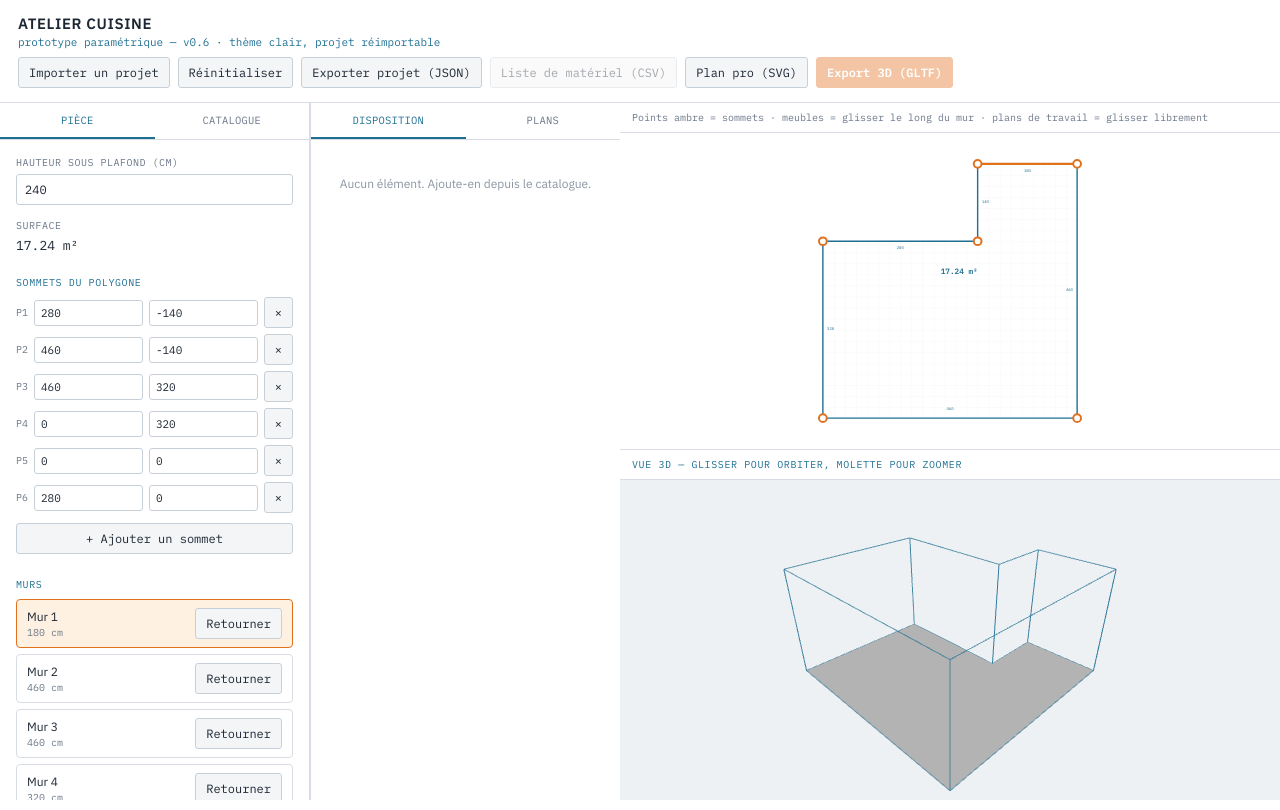
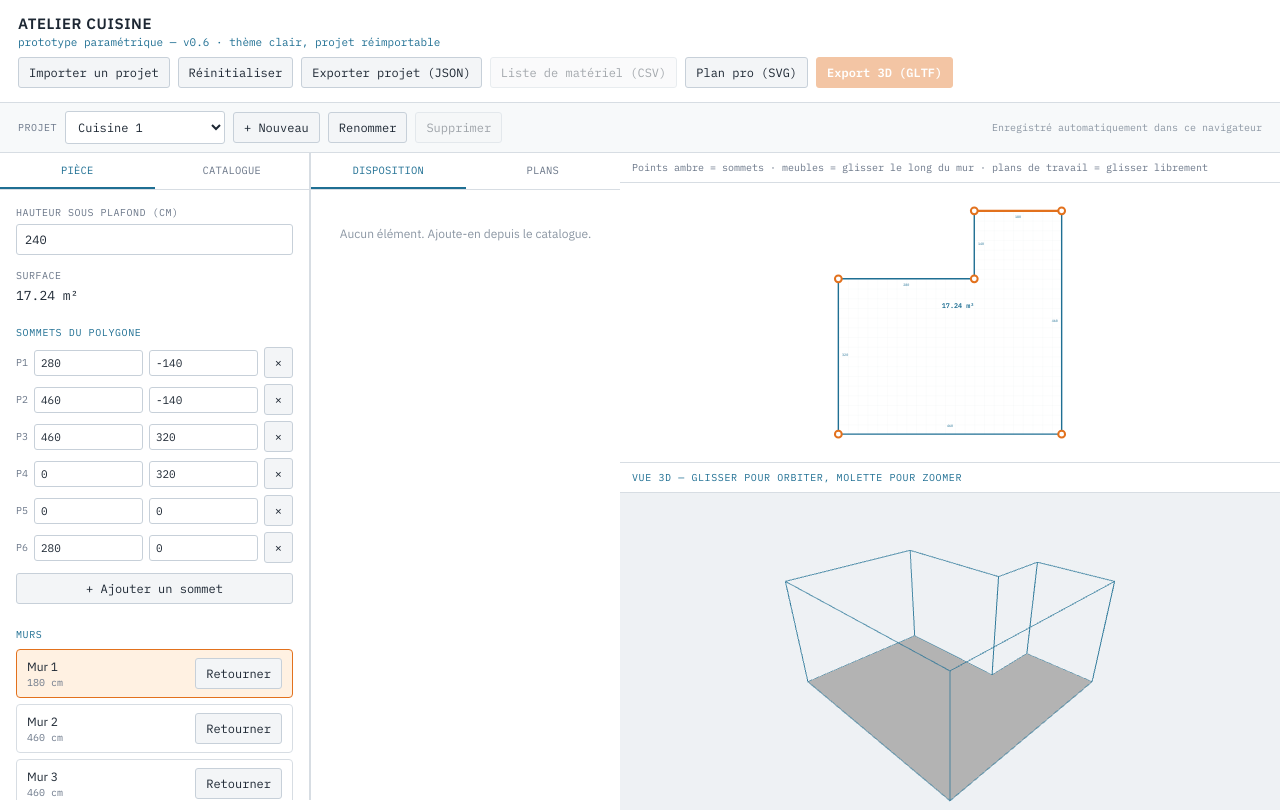
Before and after one commit to mplantey-io/cuisineMaker, a React (Vite) app: page / in a window 1280 px wide. Built offline with nearby package versions, Linux system fonts and the light colour scheme.

Commit message:
Sauvegarde locale automatique multi-projets (localStorage) avec selecteur, nouveau, renommer, supprimer

```diff
--- a/src/App.jsx
+++ b/src/App.jsx
@@ -396,14 +396,63 @@ function exportProjectJSON(state) {
 }
 
 // ---------------------------------------------------------------------------
+// Persistance locale (localStorage) — plusieurs projets, chargement auto
+// ---------------------------------------------------------------------------
+const LS_PROJECTS = "atelier-cuisine-projects-v1";
+const LS_ACTIVE = "atelier-cuisine-active-v1";
+
+function makeBlankProject(name) {
+  return {
+    id: uid(), name, savedAt: new Date().toISOString(),
+    vertices: DEFAULT_VERTICES, roomHeight: 240, placements: [], worktops: [], wallFlips: {},
+  };
+}
+function loadStore() {
+  try {
+    const raw = localStorage.getItem(LS_PROJECTS);
+    const projects = raw ? JSON.parse(raw) : {};
+    const activeId = localStorage.getItem(LS_ACTIVE);
+    return { projects, activeId };
+  } catch {
+    return { projects: {}, activeId: null };
+  }
+}
+function persistProjects(projects) {
+  try { localStorage.setItem(LS_PROJECTS, JSON.stringify(projects)); } catch { /* stockage indisponible, tant pis */ }
+}
+function persistActive(id) {
+  try { localStorage.setItem(LS_ACTIVE, id); } catch { /* stockage indisponible, tant pis */ }
+}
+
+// ---------------------------------------------------------------------------
 // Composant principal
 // ---------------------------------------------------------------------------
 export default function KitchenDesigner() {
-  const [vertices, setVertices] = useState(DEFAULT_VERTICES);
-  const [roomHeight, setRoomHeight] = useState(240);
-  const [placements, setPlacements] = useState([]);
-  const [worktops, setWorktops] = useState([]);
-  const [wallFlips, setWallFlips] = useState({});
+  const [initData] = useState(() => {
+    const { projects, activeId } = loadStore();
+    let list = projects && typeof projects === "object" ? projects : {};
+    let active = activeId && list[activeId] ? list[activeId] : null;
+    if (!active) {
+      const ids = Object.keys(list);
+      if (ids.length > 0) {
+        active = list[ids[0]];
+      } else {
+        active = makeBlankProject("Cuisine 1");
+        list = { ...list, [active.id]: active };
+        persistProjects(list);
+      }
+    }
+    persistActive(active.id);
+    return { projects: list, project: active };
+  });
+
+  const [projects, setProjects] = useState(initData.projects);
+  const [activeProjectId, setActiveProjectId] = useState(initData.project.id);
+  const [vertices, setVertices] = useState(initData.project.vertices);
+  const [roomHeight, setRoomHeight] = useState(initData.project.roomHeight);
+  const [placements, setPlacements] = useState(initData.project.placements);
+  const [worktops, setWorktops] = useState(initData.project.worktops);
+  const [wallFlips, setWallFlips] = useState(initData.project.wallFlips);
   const [selectedUid, setSelectedUid] = useState(null);
   const [selectedWorktopUid, setSelectedWorktopUid] = useState(null);
   const [activeWallIndex, setActiveWallIndex] = useState(0);
@@ -418,6 +467,7 @@ export default function KitchenDesigner() {
   const moduleDragRef = useRef(null);
   const worktopDragRef = useRef(null);
   const fileInputRef = useRef(null);
+  const saveTimeoutRef = useRef(null);
 
   const walls = useMemo(() => {
     const orient = polygonOrientation(vertices);
@@ -811,9 +861,72 @@ export default function KitchenDesigner() {
     setWallFlips({}); setActiveWallIndex(0); setSelectedUid(null); setSelectedWorktopUid(null);
   }
 
+  // --- sauvegarde automatique locale (anti-rebond) du projet actif ---
+  useEffect(() => {
+    if (saveTimeoutRef.current) clearTimeout(saveTimeoutRef.current);
+    saveTimeoutRef.current = setTimeout(() => {
+      setProjects((prev) => {
+        const existing = prev[activeProjectId];
+        if (!existing) return prev;
+        const updated = { ...prev, [activeProjectId]: { ...existing, vertices, roomHeight, placements, worktops, wallFlips, savedAt: new Date().toISOString() } };
+        persistProjects(updated);
+        return updated;
+      });
+    }, 500);
+    return () => clearTimeout(saveTimeoutRef.current);
+  }, [vertices, roomHeight, placements, worktops, wallFlips, activeProjectId]);
+
+  // --- gestion multi-projets ---
+  function loadProjectState(p) {
+    setVertices(p.vertices); setRoomHeight(p.roomHeight); setPlacements(p.placements);
+    setWorktops(p.worktops); setWallFlips(p.wallFlips);
+    setActiveWallIndex(0); setSelectedUid(null); setSelectedWorktopUid(null);
+  }
+  function switchProject(id) {
+    const p = projects[id];
+    if (!p || id === activeProjectId) return;
+    setActiveProjectId(id);
+    loadProjectState(p);
+    persistActive(id);
+  }
+  function createNewProject() {
+    const suggested = `Cuisine ${Object.keys(projects).length + 1}`;
+    const name = (typeof window !== "undefined" ? window.prompt("Nom du nouveau projet", suggested) : suggested) || suggested;
+    const p = makeBlankProject(name);
+    const updated = { ...projects, [p.id]: p };
+    setProjects(updated);
+    persistProjects(updated);
+    setActiveProjectId(p.id);
+    loadProjectState(p);
+    persistActive(p.id);
+  }
+  function renameActiveProject() {
+    const current = projects[activeProjectId];
+    const name = window.prompt("Renommer le projet", current?.name || "");
+    if (!name) return;
+    setProjects((prev) => {
+      const updated = { ...prev, [activeProjectId]: { ...prev[activeProjectId], name } };
+      persistProjects(updated);
+      return updated;
+    });
+  }
+  function deleteActiveProject() {
+    const ids = Object.keys(projects);
+    if (ids.length <= 1) return;
+    if (!window.confirm(`Supprimer "${projects[activeProjectId]?.name}" ? Cette action est irréversible.`)) return;
+    const updated = { ...projects };
+    delete updated[activeProjectId];
+    setProjects(updated);
+    persistProjects(updated);
+    const nextId = Object.keys(updated)[0];
+    setActiveProjectId(nextId);
+    loadProjectState(updated[nextId]);
+    persistActive(nextId);
+  }
+
   // --- export / import du projet complet ---
   function handleExportProject() {
-    exportProjectJSON({ vertices, roomHeight, placements, worktops, wallFlips });
+    exportProjectJSON({ name: projects[activeProjectId]?.name, vertices, roomHeight, placements, worktops, wallFlips });
   }
   function triggerImport() { setImportError(""); fileInputRef.current?.click(); }
   function handleImportFile(e) {
@@ -824,12 +937,22 @@ export default function KitchenDesigner() {
       try {
         const data = JSON.parse(reader.result);
         if (!Array.isArray(data.vertices) || data.vertices.length < 3) throw new Error("bad-vertices");
-        setVertices(data.vertices);
-        setRoomHeight(typeof data.roomHeight === "number" ? data.roomHeight : 240);
-        setPlacements(Array.isArray(data.placements) ? data.placements : []);
-        setWorktops(Array.isArray(data.worktops) ? data.worktops : []);
-        setWallFlips(data.wallFlips && typeof data.wallFlips === "object" ? data.wallFlips : {});
-        setActiveWallIndex(0); setSelectedUid(null); setSelectedWorktopUid(null);
+        const suggested = data.name || file.name.replace(/\.json$/i, "") || "Projet importé";
+        const name = window.prompt("Nom du projet importé", suggested) || suggested;
+        const p = {
+          id: uid(), name, savedAt: new Date().toISOString(),
+          vertices: data.vertices,
+          roomHeight: typeof data.roomHeight === "number" ? data.roomHeight : 240,
+          placements: Array.isArray(data.placements) ? data.placements : [],
+          worktops: Array.isArray(data.worktops) ? data.worktops : [],
+          wallFlips: data.wallFlips && typeof data.wallFlips === "object" ? data.wallFlips : {},
+        };
+        const updated = { ...projects, [p.id]: p };
+        setProjects(updated);
+        persistProjects(updated);
+        setActiveProjectId(p.id);
+        loadProjectState(p);
+        persistActive(p.id);
         setImportError("");
       } catch (err) {
         setImportError("Fichier illisible : ce n'est pas un projet Atelier Cuisine valide.");
@@ -848,6 +971,10 @@ export default function KitchenDesigner() {
         .header { display:flex; align-items:center; justify-content:space-between; padding:14px 18px; border-bottom:1px solid #d7dde3; background:#ffffff; flex-wrap:wrap; gap:8px; }
         .header h1 { font-size:15px; letter-spacing:.04em; text-transform:uppercase; font-weight:600; margin:0; color:#1d2733; }
         .header .sub { font-family:'IBM Plex Mono',monospace; font-size:11px; color:#1f6f93; margin-top:2px; }
+        .project-bar { display:flex; align-items:center; gap:8px; padding:8px 18px; background:#f7f9fa; border-bottom:1px solid #d7dde3; flex-wrap:wrap; }
+        .project-bar label { font-family:'IBM Plex Mono',monospace; font-size:10px; text-transform:uppercase; letter-spacing:.05em; color:#6b7789; }
+        .project-bar .select { width:auto; min-width:160px; }
+        .autosave-hint { font-family:'IBM Plex Mono',monospace; font-size:10px; color:#8b96a3; margin-left:auto; }
         .btn { font-family:'IBM Plex Mono',monospace; font-size:12px; background:#f3f5f7; color:#1d2733; border:1px solid #c7d0d9; padding:7px 10px; border-radius:3px; cursor:pointer; }
         .btn:hover { border-color:#1f6f93; color:#1f6f93; }
         .btn:disabled { opacity:.4; cursor:default; }
@@ -898,6 +1025,8 @@ export default function KitchenDesigner() {
         .radii-grid label { grid-column:1 / -1; }
 
         @media (max-width: 860px) {
+          .project-bar { padding: 8px 12px; }
+          .autosave-hint { display: none; }
           .app { min-height: 100vh; height: auto; }
           .body { flex-direction: column; }
           .sidebar { width: 100%; max-height: 42vh; min-height: 0; overflow: hidden; border-right: none; border-bottom: 1px solid #d7dde3; }
@@ -930,6 +1059,18 @@ export default function KitchenDesigner() {
           <button className="btn" onClick={() => exportFloorPlanSVG(vertices, walls, allSolids, roomArea, roomHeight)}>Plan pro (SVG)</button>
           <button className="btn primary" onClick={() => exportGLTF(allSolids)} disabled={allSolids.length === 0}>Export 3D (GLTF)</button>
         </div>
+      </div>
+      <div className="project-bar">
+        <label>Projet</label>
+        <select className="select" value={activeProjectId} onChange={(e) => switchProject(e.target.value)}>
+          {Object.values(projects).sort((a, b) => a.name.localeCompare(b.name)).map((p) => (
+            <option key={p.id} value={p.id}>{p.name}</option>
+          ))}
+        </select>
+        <button className="btn" onClick={createNewProject}>+ Nouveau</button>
+        <button className="btn" onClick={renameActiveProject}>Renommer</button>
+        <button className="btn" onClick={deleteActiveProject} disabled={Object.keys(projects).length <= 1}>Supprimer</button>
+        <span className="autosave-hint">Enregistré automatiquement dans ce navigateur</span>
       </div>
       {importError && <div className="warning" style={{ margin: "8px 18px 0" }}>{importError}</div>}
 
```
Also changed, not shown: 3 other files (tests, documents, lock files or other folders).
